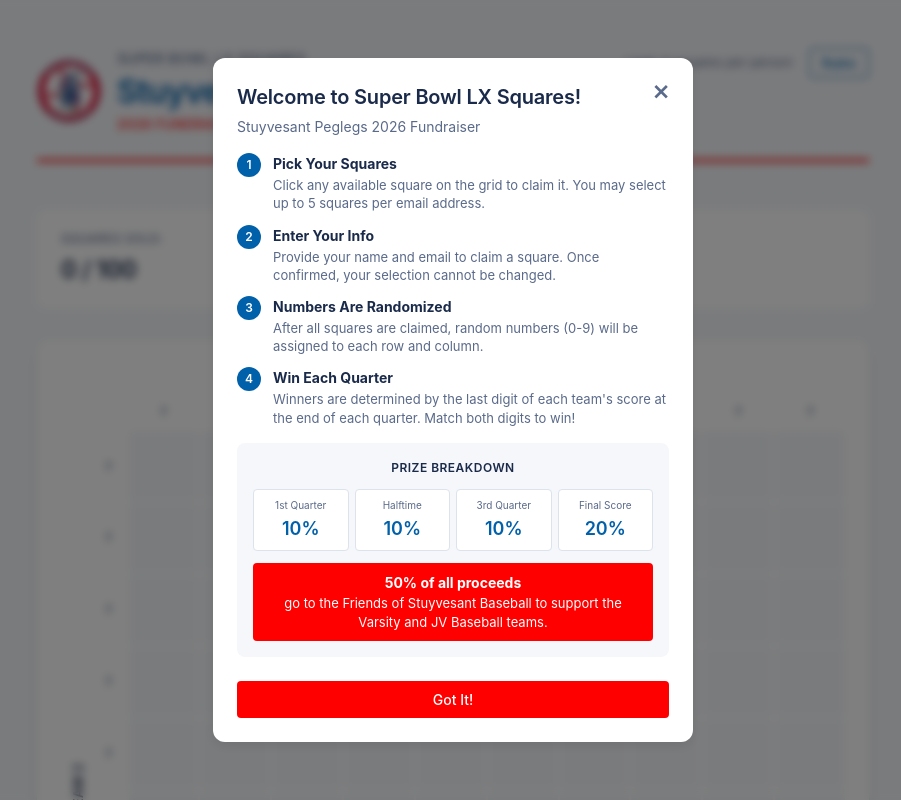
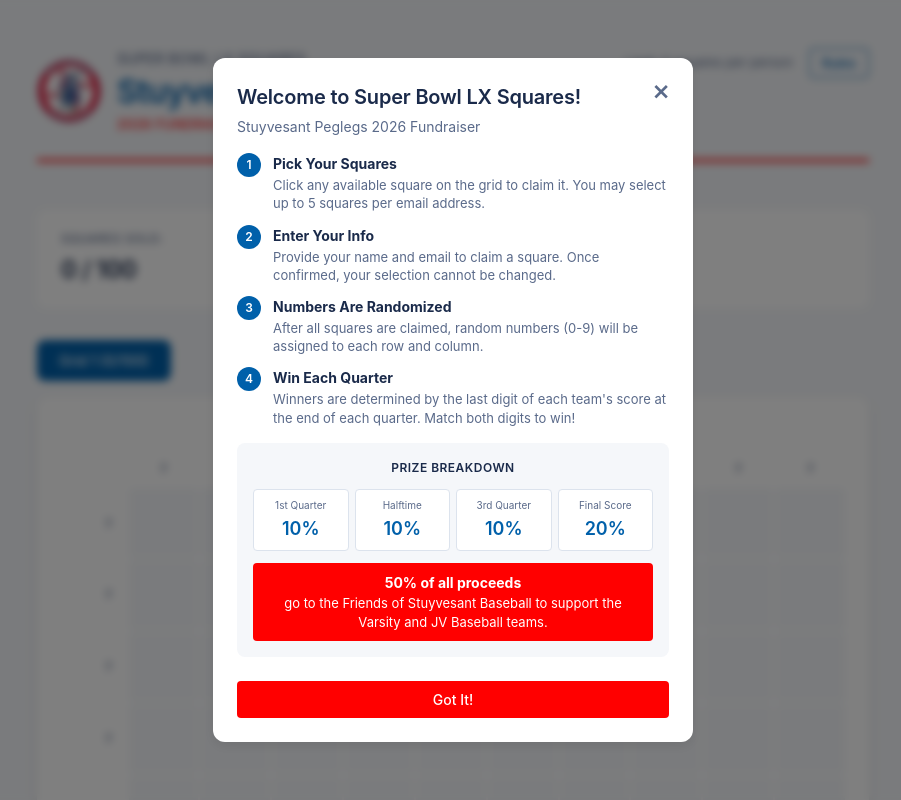
Before and after one commit to stevemarchese/superbowl-squares, a Flask app: page / in a window 1280 px wide. Shown: the whole page, without its empty margins (187-1088 px from the left). Run offline with Flask 3, Linux system fonts and the light colour scheme; data comes from the database, SQL or seed files in the repository.

Commit message:
Add multi-grid support with tabs for overflow capacity

```diff
--- a/app.py
+++ b/app.py
@@ -37,28 +37,40 @@ def init_db():
     conn = get_db()
     cursor = conn.cursor()
 
-    # Create squares table with email
+    # Create grids table (each grid has its own numbers)
+    cursor.execute('''
+        CREATE TABLE IF NOT EXISTS grids (
+            id INTEGER PRIMARY KEY AUTOINCREMENT,
+            name TEXT NOT NULL,
+            row_numbers TEXT,
+            col_numbers TEXT,
+            numbers_locked INTEGER DEFAULT 0,
+            created_at TEXT,
+            is_active INTEGER DEFAULT 1
+        )
+    ''')
+
+    # Create squares table with grid_id
     cursor.execute('''
         CREATE TABLE IF NOT EXISTS squares (
             id INTEGER PRIMARY KEY AUTOINCREMENT,
+            grid_id INTEGER NOT NULL DEFAULT 1,
             row INTEGER NOT NULL,
             col INTEGER NOT NULL,
             owner_name TEXT,
             owner_email TEXT,
             claimed_at TEXT,
-            UNIQUE(row, col)
+            UNIQUE(grid_id, row, col),
+            FOREIGN KEY (grid_id) REFERENCES grids(id)
         )
     ''')
 
-    # Create game_config table
+    # Create game_config table (shared across all grids)
     cursor.execute('''
         CREATE TABLE IF NOT EXISTS game_config (
             id INTEGER PRIMARY KEY,
             team1_name TEXT DEFAULT 'Team 1',
             team2_name TEXT DEFAULT 'Team 2',
-            row_numbers TEXT,
-            col_numbers TEXT,
-            numbers_locked INTEGER DEFAULT 0,
             price_per_square REAL DEFAULT 10.00,
             q1_team1 INTEGER,
             q1_team2 INTEGER,
@@ -80,18 +92,48 @@ def init_db():
         )
     ''')
 
-    # Add email column if not exists (for existing databases)
+    # Migration: Add grid_id column if not exists (for existing databases)
+    try:
+        cursor.execute('ALTER TABLE squares ADD COLUMN grid_id INTEGER NOT NULL DEFAULT 1')
+    except sqlite3.OperationalError:
+        pass
+
+    # Migration: Add owner_email column if not exists
     try:
         cursor.execute('ALTER TABLE squares ADD COLUMN owner_email TEXT')
     except sqlite3.OperationalError:
         pass
 
-    # Initialize all 100 squares if not exist
-    for row in range(10):
-        for col in range(10):
+    # Create default grid if none exists
+    cursor.execute('SELECT COUNT(*) FROM grids')
+    if cursor.fetchone()[0] == 0:
+        # Check if we need to migrate from old game_config (has row_numbers column)
+        try:
+            cursor.execute('SELECT row_numbers, col_numbers, numbers_locked FROM game_config WHERE id = 1')
+            old_config = cursor.fetchone()
+            if old_config and old_config[0]:
+                cursor.execute('''
+                    INSERT INTO grids (name, row_numbers, col_numbers, numbers_locked, created_at)
+                    VALUES (?, ?, ?, ?, ?)
+                ''', ('Grid 1', old_config[0], old_config[1], old_config[2], datetime.now().isoformat()))
+            else:
+                cursor.execute('''
+                    INSERT INTO grids (name, created_at) VALUES (?, ?)
+                ''', ('Grid 1', datetime.now().isoformat()))
+        except sqlite3.OperationalError:
+            # Old columns don't exist, create fresh grid
             cursor.execute('''
-                INSERT OR IGNORE INTO squares (row, col) VALUES (?, ?)
-            ''', (row, col))
+                INSERT INTO grids (name, created_at) VALUES (?, ?)
+            ''', ('Grid 1', datetime.now().isoformat()))
+
+    # Initialize all 100 squares for grid 1 if not exist
+    cursor.execute('SELECT COUNT(*) FROM squares WHERE grid_id = 1')
+    if cursor.fetchone()[0] == 0:
+        for row in range(10):
+            for col in range(10):
+                cursor.execute('''
+                    INSERT OR IGNORE INTO squares (grid_id, row, col) VALUES (?, ?, ?)
+                ''', (1, row, col))
 
     # Initialize game config if not exist
     cursor.execute('SELECT COUNT(*) FROM game_config')
@@ -110,6 +152,27 @@ def init_db():
 
     conn.commit()
     conn.close()
+
+def create_grid(name):
+    """Create a new grid and initialize its 100 squares"""
+    conn = get_db()
+    cursor = conn.cursor()
+
+    cursor.execute('''
+        INSERT INTO grids (name, created_at) VALUES (?, ?)
+    ''', (name, datetime.now().isoformat()))
+    grid_id = cursor.lastrowid
+
+    # Initialize 100 squares for this grid
+    for row in range(10):
+        for col in range(10):
+            cursor.execute('''
+                INSERT INTO squares (grid_id, row, col) VALUES (?, ?, ?)
+            ''', (grid_id, row, col))
+
+    conn.commit()
+    conn.close()
+    return grid_id
 
 # Main page - no login required
 @app.route('/')
@@ -199,30 +262,62 @@ def change_credentials():
     return jsonify({'success': True, 'email': updated_email})
 
 # Grid API
-@app.route('/api/grid', methods=['GET'])
-def get_grid():
+@app.route('/api/grids', methods=['GET'])
+def get_grids():
+    """Get list of all grids with their square counts"""
     conn = get_db()
     cursor = conn.cursor()
 
-    # Get all squares (don't expose emails to frontend)
-    cursor.execute('SELECT row, col, owner_name, claimed_at FROM squares ORDER BY row, col')
+    cursor.execute('''
+        SELECT g.id, g.name, g.numbers_locked,
+               COUNT(CASE WHEN s.owner_name IS NOT NULL THEN 1 END) as squares_sold
+        FROM grids g
+        LEFT JOIN squares s ON g.id = s.grid_id
+        WHERE g.is_active = 1
+        GROUP BY g.id
+        ORDER BY g.id
+    ''')
+    grids = [dict(row) for row in cursor.fetchall()]
+    conn.close()
+    return jsonify({'grids': grids})
+
+@app.route('/api/grid', methods=['GET'])
+def get_grid():
+    grid_id = request.args.get('grid_id', 1, type=int)
+
+    conn = get_db()
+    cursor = conn.cursor()
+
+    # Get squares for this grid (don't expose emails to frontend)
+    cursor.execute('''
+        SELECT row, col, owner_name, claimed_at FROM squares
+        WHERE grid_id = ? ORDER BY row, col
+    ''', (grid_id,))
     squares = [dict(row) for row in cursor.fetchall()]
 
-    # Get game config
+    # Get grid-specific config (numbers)
+    cursor.execute('SELECT * FROM grids WHERE id = ?', (grid_id,))
+    grid_row = cursor.fetchone()
+    grid_config = dict(grid_row) if grid_row else {}
+
+    # Get shared game config
     cursor.execute('SELECT * FROM game_config WHERE id = 1')
     config_row = cursor.fetchone()
     config = dict(config_row) if config_row else {}
 
-    # Parse JSON arrays for numbers
-    if config.get('row_numbers'):
-        config['row_numbers'] = json.loads(config['row_numbers'])
-    if config.get('col_numbers'):
-        config['col_numbers'] = json.loads(config['col_numbers'])
+    # Merge grid-specific numbers into config
+    if grid_config.get('row_numbers'):
+        config['row_numbers'] = json.loads(grid_config['row_numbers'])
+    if grid_config.get('col_numbers'):
+        config['col_numbers'] = json.loads(grid_config['col_numbers'])
+    config['numbers_locked'] = grid_config.get('numbers_locked', 0)
+    config['grid_name'] = grid_config.get('name', 'Grid 1')
 
     conn.close()
     return jsonify({
         'squares': squares,
         'config': config,
+        'grid_id': grid_id,
         'squares_limit': SQUARES_PER_EMAIL_LIMIT
     })
 
@@ -230,6 +325,7 @@ def get_grid():
 @app.route('/api/claim', methods=['POST'])
 def claim_square():
     data = request.get_json()
+    grid_id = data.get('grid_id', 1)
     row = data.get('row')
     col = data.get('col')
     name = data.get('name', '').strip()
@@ -249,14 +345,14 @@ def claim_square():
     cursor = conn.cursor()
 
     # Check if square is already claimed
-    cursor.execute('SELECT owner_name FROM squares WHERE row = ? AND col = ?', (row, col))
+    cursor.execute('SELECT owner_name FROM squares WHERE grid_id = ? AND row = ? AND col = ?', (grid_id, row, col))
     result = cursor.fetchone()
 
     if result and result['owner_name']:
         conn.close()
         return jsonify({'error': 'This square is already taken'}), 400
 
-    # Check email's square limit
+    # Check email's square limit (across ALL grids)
     cursor.execute('SELECT COUNT(*) FROM squares WHERE owner_email = ?', (email,))
     email_square_count = cursor.fetchone()[0]
     if email_square_count >= SQUARES_PER_EMAIL_LIMIT:
@@ -265,8 +361,8 @@ def claim_square():
 
     # Claim the square
     cursor.execute('''
-        UPDATE squares SET owner_name = ?, owner_email = ?, claimed_at = ? WHERE row = ? AND col = ?
-    ''', (name, email, datetime.now().isoformat(), row, col))
+        UPDATE squares SET owner_name = ?, owner_email = ?, claimed_at = ? WHERE grid_id = ? AND row = ? AND col = ?
+    ''', (name, email, datetime.now().isoformat(), grid_id, row, col))
 
     conn.commit()
     conn.close()
@@ -277,14 +373,16 @@ def claim_square():
 @admin_required
 def clear_square():
     data = request.get_json()
+    grid_id = data.get('grid_id', 1)
     row = data.get('row')
     col = data.get('col')
 
     conn = get_db()
     cursor = conn.cursor()
     cursor.execute('''
-        UPDATE squares SET owner_name = NULL, owner_email = NULL, claimed_at = NULL WHERE row = ? AND col = ?
-    ''', (row, col))
+        UPDATE squares SET owner_name = NULL, owner_email = NULL, claimed_at = NULL
+        WHERE grid_id = ? AND row = ? AND col = ?
+    ''', (grid_id, row, col))
     conn.commit()
     conn.close()
     return jsonify({'success': True})
@@ -292,10 +390,13 @@ def clear_square():
 @app.route('/api/randomize', methods=['POST'])
 @admin_required
 def randomize_numbers():
+    data = request.get_json()
+    grid_id = data.get('grid_id', 1)
+
     conn = get_db()
     cursor = conn.cursor()
 
-    cursor.execute('SELECT numbers_locked FROM game_config WHERE id = 1')
+    cursor.execute('SELECT numbers_locked FROM grids WHERE id = ?', (grid_id,))
     result = cursor.fetchone()
     if result and result['numbers_locked']:
         conn.close()
@@ -307,8 +408,8 @@ def randomize_numbers():
     random.shuffle(col_numbers)
 
     cursor.execute('''
-        UPDATE game_config SET row_numbers = ?, col_numbers = ? WHERE id = 1
-    ''', (json.dumps(row_numbers), json.dumps(col_numbers)))
+        UPDATE grids SET row_numbers = ?, col_numbers = ? WHERE id = ?
+    ''', (json.dumps(row_numbers), json.dumps(col_numbers), grid_id))
 
     conn.commit()
     conn.close()
@@ -317,9 +418,12 @@ def randomize_numbers():
 @app.route('/api/lock-numbers', methods=['POST'])
 @admin_required
 def lock_numbers():
+    data = request.get_json()
+    grid_id = data.get('grid_id', 1)
+
     conn = get_db()
     cursor = conn.cursor()
-    cursor.execute('UPDATE game_config SET numbers_locked = 1 WHERE id = 1')
+    cursor.execute('UPDATE grids SET numbers_locked = 1 WHERE id = ?', (grid_id,))
     conn.commit()
     conn.close()
     return jsonify({'success': True})
@@ -367,10 +471,15 @@ def reset_game():
     conn = get_db()
     cursor = conn.cursor()
 
+    # Clear all squares across all grids
     cursor.execute('UPDATE squares SET owner_name = NULL, owner_email = NULL, claimed_at = NULL')
+
+    # Reset all grids' numbers
+    cursor.execute('UPDATE grids SET row_numbers = NULL, col_numbers = NULL, numbers_locked = 0')
+
+    # Reset scores
     cursor.execute('''
         UPDATE game_config SET
-            row_numbers = NULL, col_numbers = NULL, numbers_locked = 0,
             q1_team1 = NULL, q1_team2 = NULL,
             q2_team1 = NULL, q2_team2 = NULL,
             q3_team1 = NULL, q3_team2 = NULL,
@@ -382,6 +491,45 @@ def reset_game():
     conn.close()
     return jsonify({'success': True})
 
+# Admin: Create a new grid
+@app.route('/api/admin/grids', methods=['POST'])
+@admin_required
+def admin_create_grid():
+    data = request.get_json()
+    name = data.get('name', '').strip()
+
+    if not name:
+        # Auto-generate name
+        conn = get_db()
+        cursor = conn.cursor()
+        cursor.execute('SELECT COUNT(*) FROM grids')
+        count = cursor.fetchone()[0]
+        conn.close()
+        name = f'Grid {count + 1}'
+
+    grid_id = create_grid(name)
+    return jsonify({'success': True, 'grid_id': grid_id, 'name': name})
+
+# Admin: Delete a grid
+@app.route('/api/admin/grids/<int:grid_id>', methods=['DELETE'])
+@admin_required
+def admin_delete_grid(grid_id):
+    if grid_id == 1:
+        return jsonify({'error': 'Cannot delete the primary grid'}), 400
+
+    conn = get_db()
+    cursor = conn.cursor()
+
+    # Delete squares for this grid
+    cursor.execute('DELETE FROM squares WHERE grid_id = ?', (grid_id,))
+
+    # Delete the grid
+    cursor.execute('DELETE FROM grids WHERE id = ?', (grid_id,))
+
+    conn.commit()
+    conn.close()
+    return jsonify({'success': True})
+
 # Initialize database on module load (works with gunicorn)
 init_db()
 
--- a/static/app.js
+++ b/static/app.js
@@ -3,10 +3,13 @@ let isAdmin = false;
 let squaresLimit = 5;
 let selectedSquare = null;
 let selectedSquares = [];
+let currentGridId = 1;
+let gridsData = [];
 
 // Initialize the app
 document.addEventListener('DOMContentLoaded', async () => {
     await checkAdminStatus();
+    await loadGrids();
     await loadGrid();
 });
 
@@ -24,6 +27,8 @@ async function checkAdminStatus() {
                 el.classList.add('visible');
             });
         }
+        // Re-render tabs to show/hide add button
+        renderGridTabs();
     } catch (error) {
         console.error('Error checking admin status:', error);
     }
@@ -38,9 +43,75 @@ async function adminLogout() {
     }
 }
 
+async function loadGrids() {
+    try {
+        const response = await fetch('/api/grids');
+        const data = await response.json();
+        gridsData = data.grids || [];
+        renderGridTabs();
+    } catch (error) {
+        console.error('Error loading grids:', error);
+    }
+}
+
+function renderGridTabs() {
+    const tabsContainer = document.getElementById('gridTabs');
+    if (!tabsContainer) return;
+
+    tabsContainer.innerHTML = '';
+
+    gridsData.forEach(grid => {
+        const tab = document.createElement('button');
+        tab.className = 'grid-tab' + (grid.id === currentGridId ? ' active' : '');
+        tab.textContent = `${grid.name} (${grid.squares_sold}/100)`;
+        tab.onclick = () => switchGrid(grid.id);
+        tabsContainer.appendChild(tab);
+    });
+
+    // Add "Add Grid" button for admin
+    if (isAdmin) {
+        const addBtn = document.createElement('button');
+        addBtn.className = 'grid-tab add-grid-btn';
+        addBtn.textContent = '+';
+        addBtn.title = 'Add new grid';
+        addBtn.onclick = createNewGrid;
+        tabsContainer.appendChild(addBtn);
+    }
+}
+
+async function switchGrid(gridId) {
+    currentGridId = gridId;
+    selectedSquares = [];
+    updateSelectedDisplay();
+    await loadGrid();
+    renderGridTabs();
+}
+
+async function createNewGrid() {
+    const name = prompt('Enter name for new grid (or leave blank for auto-name):');
+    if (name === null) return; // cancelled
+
+    try {
+        const response = await fetch('/api/admin/grids', {
+            method: 'POST',
+            headers: { 'Content-Type': 'application/json' },
+            body: JSON.stringify({ name: name.trim() })
+        });
+        const result = await response.json();
+        if (result.error) {
+            alert(result.error);
+        } else {
+            await loadGrids();
+            switchGrid(result.grid_id);
+        }
+    } catch (error) {
+        console.error('Error creating grid:', error);
+    }
+}
+
 async function loadGrid() {
     try {
-        const response = await fetch('/api/grid');
+        const response = await fetch(`/api/grid?grid_id=${currentGridId}`);
         const data = await response.json();
         gameData = data;
         squaresLimit = data.squares_limit || 5;
@@ -200,6 +271,7 @@ async function submitClaim() {
                 method: 'POST',
                 headers: { 'Content-Type': 'application/json' },
                 body: JSON.stringify({
+                    grid_id: currentGridId,
                     row: square.row,
                     col: square.col,
                     name: name,
@@ -228,6 +300,7 @@ async function submitClaim() {
         alert(`Some squares could not be claimed:\n${errors.join('\n')}`);
     }
 
+    await loadGrids();
     loadGrid();
 }
 
@@ -251,6 +324,7 @@ async function adminClearSquare() {
             method: 'POST',
             headers: { 'Content-Type': 'application/json' },
             body: JSON.stringify({
+                grid_id: currentGridId,
                 row: selectedSquare.row,
                 col: selectedSquare.col
             })
@@ -261,6 +335,7 @@ async function adminClearSquare() {
             alert(result.error);
         } else {
             closeAdminModal();
+            await loadGrids();
             loadGrid();
         }
     } catch (error) {
@@ -381,12 +456,16 @@ async function saveTeamName(team) {
 }
 
 async function randomizeNumbers() {
-    if (!confirm('This will assign random numbers 0-9 to each row and column. Continue?')) {
+    if (!confirm('This will assign random numbers 0-9 to each row and column for this grid. Continue?')) {
         return;
     }
 
     try {
-        const response = await fetch('/api/randomize', { method: 'POST' });
+        const response = await fetch('/api/randomize', {
+            method: 'POST',
+            headers: { 'Content-Type': 'application/json' },
+            body: JSON.stringify({ grid_id: currentGridId })
+        });
         const result = await response.json();
 
         if (result.error) {
@@ -403,18 +482,23 @@ async function randomizeNumbers() {
 }
 
 async function lockNumbers() {
-    if (!confirm('Once locked, numbers cannot be changed. Are you sure?')) {
+    if (!confirm('Once locked, numbers cannot be changed for this grid. Are you sure?')) {
         return;
     }
 
     try {
-        const response = await fetch('/api/lock-numbers', { method: 'POST' });
+        const response = await fetch('/api/lock-numbers', {
+            method: 'POST',
+            headers: { 'Content-Type': 'application/json' },
+            body: JSON.stringify({ grid_id: currentGridId })
+        });
         const result = await response.json();
         if (result.error) {
             alert(result.error);
         } else {
             gameData.config.numbers_locked = true;
             renderNumbers();
+            await loadGrids();
         }
     } catch (error) {
         console.error('Error locking numbers:', error);
--- a/static/style.css
+++ b/static/style.css
@@ -260,6 +260,53 @@ body {
 .team-input button:hover {
     opacity: 0.85;
     transform: none;
+}
+
+/* Grid Tabs */
+.grid-tabs-container {
+    margin-bottom: 16px;
+}
+
+.grid-tabs {
+    display: flex;
+    gap: 8px;
+    flex-wrap: wrap;
+}
+
+.grid-tab {
+    padding: 10px 20px;
+    border: 2px solid var(--color-border);
+    background: var(--color-surface);
+    border-radius: var(--radius-md);
+    font-size: 14px;
+    font-weight: 500;
+    color: var(--color-text-muted);
+    cursor: pointer;
+    transition: all 0.15s ease;
+}
+
+.grid-tab:hover {
+    border-color: var(--color-blue-light);
+    color: var(--color-text);
+}
+
+.grid-tab.active {
+    border-color: var(--color-blue);
+    background: var(--color-blue);
+    color: white;
+}
+
+.grid-tab.add-grid-btn {
+    border-style: dashed;
+    color: var(--color-text-muted);
+    font-size: 18px;
+    padding: 10px 16px;
+}
+
+.grid-tab.add-grid-btn:hover {
+    border-color: var(--color-primary);
+    color: var(--color-primary);
+    background: var(--color-surface);
 }
 
 /* Grid */
--- a/templates/index.html
+++ b/templates/index.html
@@ -52,6 +52,10 @@
                 <input type="text" id="team2" placeholder="Team 2">
                 <button onclick="saveTeamName(2)">Save</button>
             </div>
+        </div>
+
+        <div class="grid-tabs-container">
+            <div class="grid-tabs" id="gridTabs"></div>
         </div>
 
         <div class="grid-wrapper">
```
